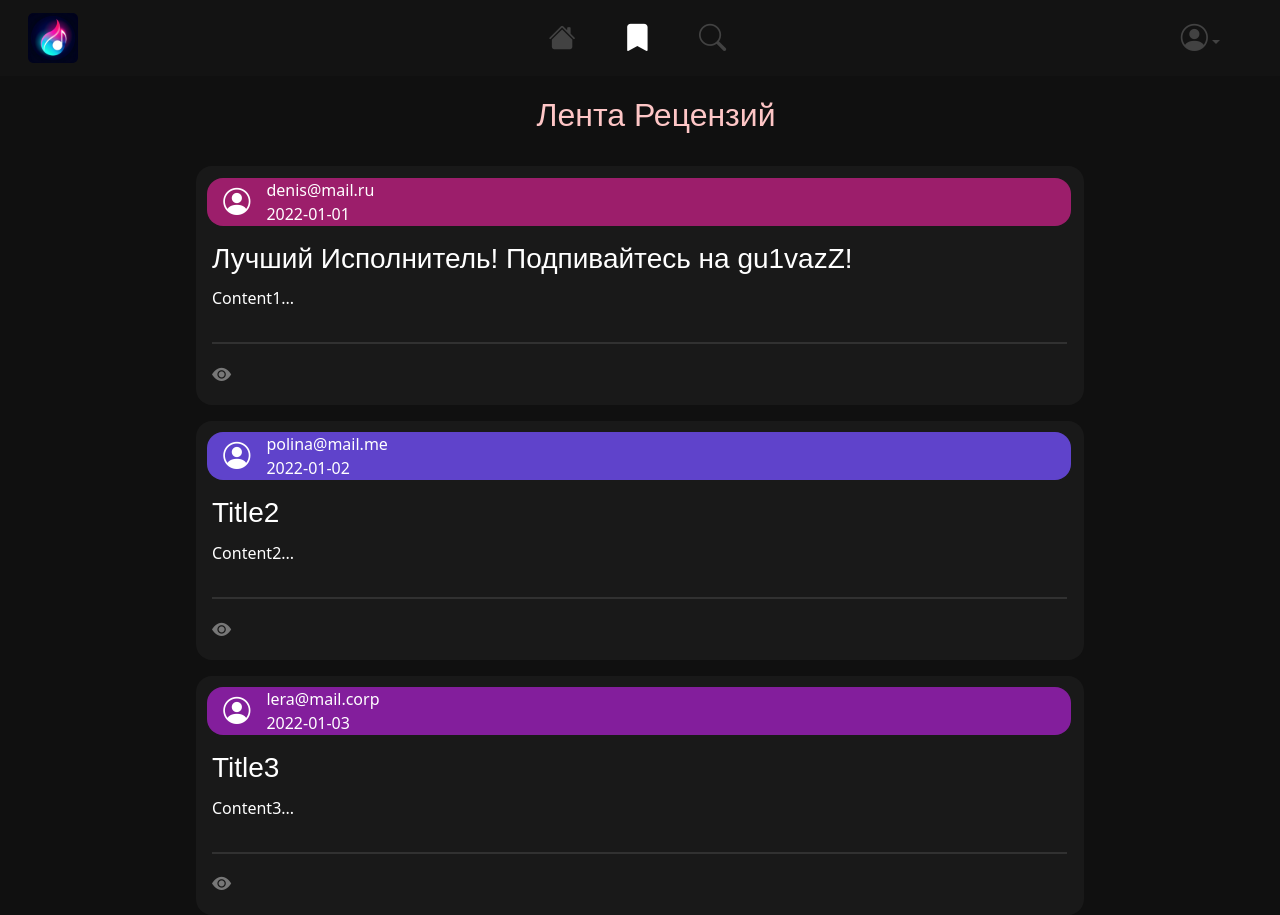
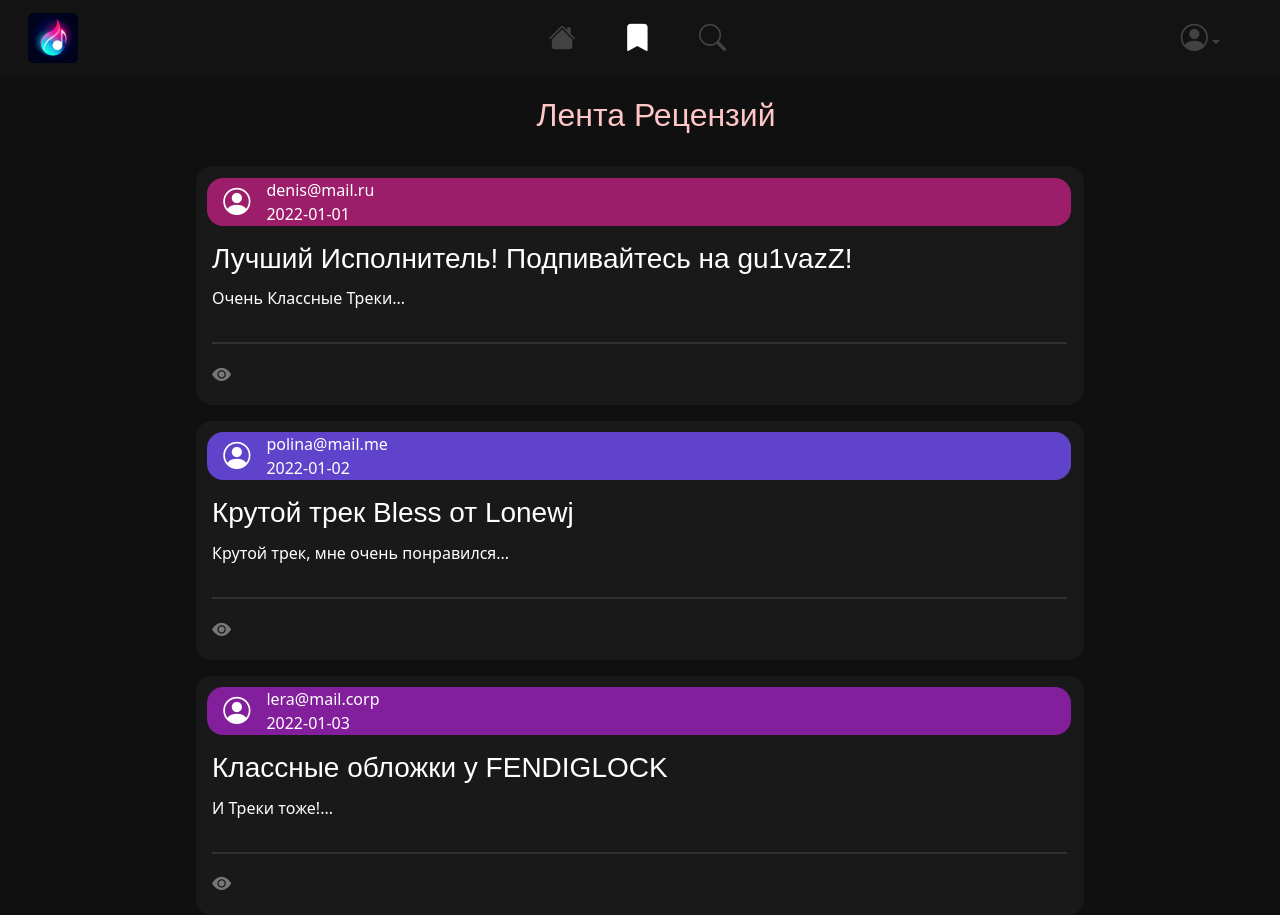
Before and after one commit to withapoll/DailySings, a Vue app: page /feed in a window 1280 px wide. Built offline with nearby package versions, Linux system fonts and the light colour scheme.

Commit message:
cards work here, if something happends

```diff
--- a/src/components/NewReviews.vue
+++ b/src/components/NewReviews.vue
@@ -24,46 +24,11 @@
 </template>
 
 <script setup>
-import { ref } from 'vue'
+import { computed } from 'vue'
+import { useStore } from 'vuex'
 
-const reviews = ref([
-  {
-    id: 1,
-    username: 'john@mail.ru',
-    createdAt: '2024-04-24',
-    title: 'Великолепный трек!',
-    content:
-      'Этот музыкальный трек просто великолепен! Он имеет уникальное звучание, которое сразу же привлекает внимание. Мелодия захватывающая, а ритм заставляет двигаться. Я особенно люблю использовать этот трек во время тренировок, он действительно помогает мне сосредоточиться и улучшить свои результаты. Очень рекомендую!',
-    showFullReview: false
-  },
-  {
-    id: 2,
-    username: 'jane@mail.com',
-    createdAt: '2024-04-23',
-    title: 'Могло быть лучше',
-    content:
-      'Этот музыкальный трек неплох, но есть некоторые аспекты, которые, по моему мнению, могли бы быть улучшены. Например, я думаю, что мелодия могла бы быть более разнообразной, а ритм - более стабильным. Тем не менее, я ценю творческий подход и усилия, вложенные в создание этого трека',
-    showFullReview: false
-  },
-  {
-    id: 3,
-    username: 'bob@mail.me',
-    createdAt: '2024-04-22',
-    title: 'Отличный трек!',
-    content:
-      'Я действительно наслаждался прослушиванием этого трека. Он имеет отличный баланс между мелодией и ритмом, что делает его идеальным для прослушивания в любое время дня. Я особенно люблю слушать его во время работы, потому что он помогает мне сосредоточиться и быть более продуктивным.',
-    showFullReview: false
-  },
-  {
-    id: 4,
-    username: 'alice@mail.ru',
-    createdAt: '2024-04-21',
-    title: 'Могло быть лучше',
-    content:
-      'Этот музыкальный трек нормальный, но есть некоторые аспекты, которые, по моему мнению, могли бы быть улучшены. Например, я думаю, что мелодия могла бы быть более яркой, а ритм - более динамичным. В целом, это неплохой трек, но есть потенциал для улучшения',
-    showFullReview: false
-  }
-])
+const store = useStore()
+const reviews = computed(() => store.state.reviews)
 
 const toggleReview = (review) => {
   review.showFullReview = !review.showFullReview
--- a/src/components/OldReviews.vue
+++ b/src/components/OldReviews.vue
@@ -24,7 +24,6 @@
 </template>
 
 <script setup>
-import { ref } from 'vue'
 const getHeaderColor = (id) => {
   switch (id) {
     case 1:
@@ -43,23 +42,23 @@ const reviews = [
     id: 1,
     username: 'denis@mail.ru',
     title: 'Лучший Исполнитель! Подпивайтесь на gu1vazZ!',
-    content: 'Content1',
+    content: 'Очень Классные Треки',
     createdAt: '2022-01-01',
     showFullReview: false
   },
   {
     id: 2,
     username: 'polina@mail.me',
-    title: 'Title2',
-    content: 'Content2',
+    title: 'Крутой трек Bless от Lonewj',
+    content: 'Крутой трек, мне очень понравился',
     createdAt: '2022-01-02',
     showFullReview: false
   },
   {
     id: 3,
     username: 'lera@mail.corp',
-    title: 'Title3',
-    content: 'Content3',
+    title: 'Классные обложки у FENDIGLOCK',
+    content: 'И Треки тоже!',
     createdAt: '2022-01-03',
     showFullReview: false
   }
```
